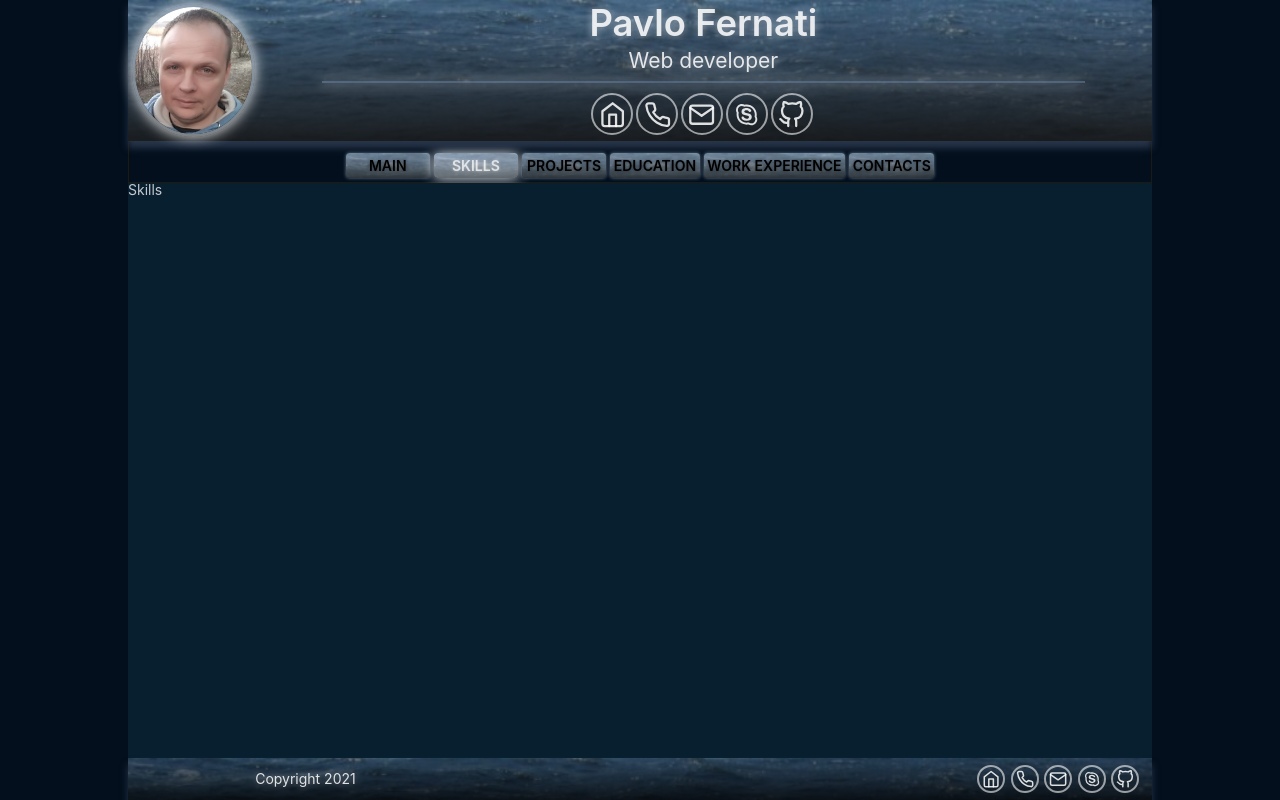
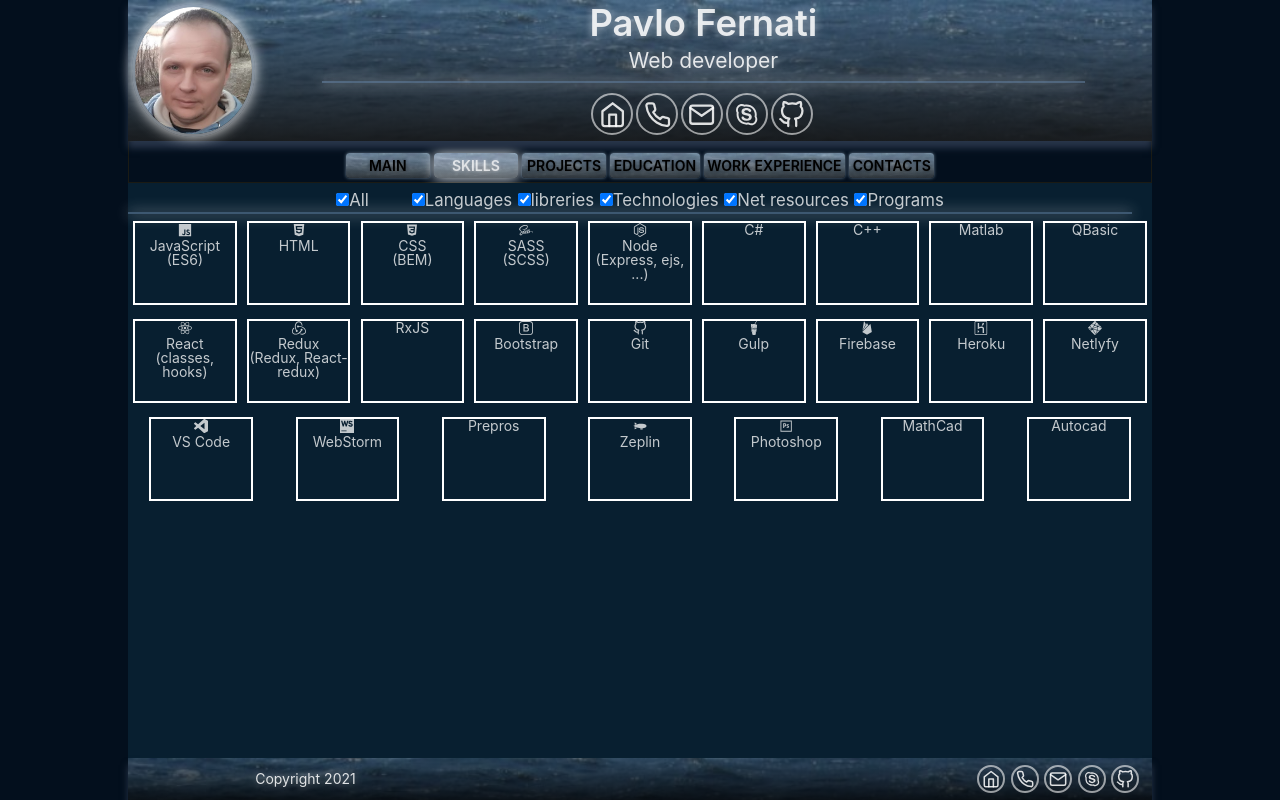
Before and after one commit to Pasha147/CV2, a React (Create React App) app: page / in a window 1280 px wide. Both pictures are taken after a click on the button "SKILLS". Built offline with nearby package versions, Linux system fonts and the light colour scheme.

Commit message:
11_11_2021

```diff
--- a/src/Main/Main.js
+++ b/src/Main/Main.js
@@ -1,13 +1,6 @@
 import React, { useState } from "react";
 import "./main.scss";
 import { nav } from "../appdata";
-
-import Skills from "./articles/Skills";
-import Mainart from "./articles/Mainart";
-import Projects from "./articles/Projects";
-import Education from "./articles/Education";
-import Workexp from "./articles/Workexp";
-import ContactsArt from "./articles/ContactsArt";
 
 function Main() {
   const [curArticle, setCurArticle] = useState(0);
@@ -26,12 +19,7 @@ function Main() {
           );
         })}
       </nav>
-      {curArticle === 0 && <Mainart />}
-      {curArticle === 1 && <Skills />}
-      {curArticle === 2 && <Projects />}
-      {curArticle === 3 && <Education />}
-      {curArticle === 4 && <Workexp />}
-      {curArticle === 5 && <ContactsArt />}
+      {nav[curArticle].article}
     </main>
   );
 }
--- a/src/Main/articles/Mainart.js
+++ b/src/Main/articles/Mainart.js
@@ -1,7 +1,9 @@
 // import "./skills.scss";
 
+// import { FiHome, FiPhone, FiMail, FiGithub, FiLinkedin } from "react-icons/fi";
+
 function Mainart() {
-  return <article>Mainart</article>;
+  return <article>Main</article>;
 }
 
 export default Mainart;
--- a/src/Main/articles/Skills.js
+++ b/src/Main/articles/Skills.js
@@ -1,7 +1,165 @@
-// import "./skills.scss";
+import { useState } from "react";
+
+import "./skills.scss";
+import { skills } from "../../appdata";
 
 function Skills() {
-  return <article>Skills</article>;
+  const [allCheck, setAllCheck] = useState(true);
+  const [langCheck, setLangCheck] = useState(true);
+  const [libCheck, setLibCheck] = useState(true);
+  const [techCheck, setTechCheck] = useState(true);
+  const [netResCheck, setNetResCheck] = useState(true);
+  const [progCheck, setProgCheck] = useState(true);
+
+  const skillCard = (item) => {
+    return (
+      <div className="card" key={item.id}>
+        {item.icon}
+        <p>{item.name}</p>
+        <p>{item.text}</p>
+      </div>
+    );
+  };
+
+  return (
+    <article className="skillsArt">
+      <div className="checkboxes">
+        <div className="checkboxes__item">
+          <input
+            type="checkbox"
+            id="0"
+            name="all"
+            checked={allCheck}
+            onChange={() => {
+              const newAllCheck = !allCheck;
+              setAllCheck(newAllCheck);
+              setLangCheck(newAllCheck);
+              setLibCheck(newAllCheck);
+              setTechCheck(newAllCheck);
+              setNetResCheck(newAllCheck);
+              setProgCheck(newAllCheck);
+            }}
+          />
+          <label htmlFor="all">All</label>
+        </div>
+        <div className="checkboxes__item">
+          <input
+            type="checkbox"
+            id="1"
+            name="languages"
+            checked={langCheck}
+            onChange={() => {
+              setLangCheck(!langCheck);
+            }}
+          />
+          <label htmlFor="languages">Languages</label>
+        </div>
+        <div className="checkboxes__item">
+          <input
+            type="checkbox"
+            id="2"
+            name="libreries"
+            checked={libCheck}
+            onChange={() => {
+              setLibCheck(!libCheck);
+            }}
+          />
+          <label htmlFor="libreries">libreries</label>
+        </div>
+        <div className="checkboxes__item">
+          <input
+            type="checkbox"
+            id="3"
+            name="technologies"
+            checked={techCheck}
+            onChange={() => {
+              setTechCheck(!techCheck);
+            }}
+          />
+          <label htmlFor="technologies">Technologies</label>
+        </div>
+        <div className="checkboxes__item">
+          <input
+            type="checkbox"
+            id="4"
+            name="netResources"
+            checked={netResCheck}
+            onChange={() => {
+              setNetResCheck(!netResCheck);
+            }}
+          />
+          <label htmlFor="netResources">Net resources</label>
+        </div>
+        <div className="checkboxes__item">
+          <input
+            type="checkbox"
+            id="5"
+            name="programs"
+            checked={progCheck}
+            onChange={() => {
+              setProgCheck(!progCheck);
+            }}
+          />
+          <label htmlFor="programs">Programs</label>
+        </div>
+      </div>
+      <div className="underline"></div>
+      <div className="skills">
+        {langCheck &&
+          skills
+            .filter((item) => item.type === "language")
+            .map((item) => skillCard(item))}
+        {libCheck &&
+          skills
+            .filter((item) => item.type === "library")
+            .map((item) => skillCard(item))}
+        {techCheck &&
+          skills
+            .filter((item) => item.type === "technology")
+            .map((item) => skillCard(item))}
+        {netResCheck &&
+          skills
+            .filter((item) => item.type === "netResources")
+            .map((item) => skillCard(item))}
+        {progCheck &&
+          skills
+            .filter((item) => item.type === "programs")
+            .map((item) => skillCard(item))}
+      </div>
+    </article>
+  );
 }
 
 export default Skills;
+
+/*
+
+• IoLogoJavascript	JavaScript (ES6);
+• FaReact React (  React-redux, React-router... );
+• SiRedux Redux (Redux, React-redux), RxJS;
+•	GrHtml5 HTML, DiCss3 CSS (BEM), DiSass SASS (SCSS), BsBootstrap Bootstrap;
+• FaNodeJs Node (SiExpress Express, ejs, ...)
+•	FiGithub Git, FaGulp Gulp, IoLogoFirebase Firebase, GrHeroku Heroku, SiNetlify Netlyfy,...;
+• SiVisualstudiocode	VS Code, WebStorm SiWebstorm, Prepros, GiZeppelin Zeplin;
+•	C#, C++, Matlab, QBasic;
+•	DiPhotoshop Photoshop, MathCad, Autocad.
+
+LANGUAGES:
+•	Ukrainian – native,
+•	Russian – fluent,
+•	English – intermediate
+
+
+SKILLS
+•	JavaScript (ES6);
+• React (React-redux, React-router... );
+• Redux (Redux, React-redux), RxJS;
+•	HTML, CSS (BEM), SASS (SCSS), Bootstrap;
+• Node (Express, ejs, ...)
+•	Git, Gulp, Firebase, Heroku, Netlyfy,...;
+•	VS Code, WebStorm, Prepros, Zeplin;
+•	C#, C++, Matlab, QBasic;
+•	Photoshop, MathCad, Autocad.
+
+
+*/
--- /dev/null
+++ b/src/Main/articles/skills.scss
@@ -0,0 +1,40 @@
+.skillsArt {
+  height: auto;
+  padding-top: 0.5rem;
+  //   border: tomato solid 2px;
+  .checkboxes {
+    display: flex;
+    justify-content: center;
+    flex-wrap: wrap;
+    &__item {
+      display: inline-block;
+      margin: 0.2rem;
+      font-size: 1.2rem;
+      min-width: 5rem;
+    }
+  }
+  .skills {
+    display: flex;
+    justify-content: space-around;
+    flex-wrap: wrap;
+  }
+  .card {
+    text-align: center;
+    margin: 0.5rem 0.25rem;
+    border: white solid 2px;
+    width: 7.4rem;
+    height: 6rem;
+  }
+  .underline {
+    transition: 0.3s all ease-in;
+    align-self: center;
+    box-shadow: 0 0 1rem #ffffffe3;
+    // margin-top: 0.5rem;
+    height: 2px;
+    width: 98%;
+    background-color: #8fafd465;
+    ::after {
+      content: "";
+    }
+  }
+}
--- a/src/appdata.js
+++ b/src/appdata.js
@@ -1,3 +1,26 @@
+import Mainart from "./Main/articles/Mainart";
+import Skills from "./Main/articles/Skills";
+import Projects from "./Main/articles/Projects";
+import Education from "./Main/articles/Education";
+import Workexp from "./Main/articles/Workexp";
+import ContactsArt from "./Main/articles/ContactsArt";
+
+//SKILLS
+import { IoLogoJavascript, IoLogoFirebase } from "react-icons/io5";
+import { FaReact, FaNodeJs, FaGulp, FaHtml5 } from "react-icons/fa";
+import {
+  SiRedux,
+  SiNetlify,
+  SiVisualstudiocode,
+  SiWebstorm,
+} from "react-icons/si";
+import { GrHeroku } from "react-icons/gr";
+import { DiCss3, DiSass, DiPhotoshop } from "react-icons/di";
+import { BsBootstrap } from "react-icons/bs";
+import { FiGithub } from "react-icons/fi";
+import { GiZeppelin } from "react-icons/gi";
+//===============================================
+
 export const contacts = [
   { name: "user", icon: "FiHome" },
   { name: "home", icon: "FiHome" },
@@ -7,11 +30,198 @@ export const contacts = [
   { name: "github", icon: "FiGithub" },
 ];
 
+//buttons in nav
 export const nav = [
-  { id: 0, name: "MAIN", artHeader: "Main" },
-  { id: 1, name: "SKILLS", artHeader: "Skills" },
-  { id: 2, name: "PROJECTS", artHeader: "Projects" },
-  { id: 3, name: "EDUCATION", artHeader: "Education" },
-  { id: 4, name: "WORK EXPERIENCE", artHeader: "Work Experience" },
-  { id: 5, name: "CONTACTS", artHeader: "Contacts" },
+  { id: 0, name: "MAIN", artHeader: "Main", article: <Mainart /> },
+  { id: 1, name: "SKILLS", artHeader: "Skills", article: <Skills /> },
+  { id: 2, name: "PROJECTS", artHeader: "Projects", article: <Projects /> },
+  { id: 3, name: "EDUCATION", artHeader: "Education", article: <Education /> },
+  {
+    id: 4,
+    name: "WORK EXPERIENCE",
+    artHeader: "Work Experience",
+    article: <Workexp />,
+  },
+  { id: 5, name: "CONTACTS", artHeader: "Contacts", article: <ContactsArt /> },
 ];
+
+//SKILLS============================
+
+export const skills = [
+  {
+    id: 0,
+    name: "JavaScript",
+    text: "(ES6)",
+    icon: <IoLogoJavascript />,
+    type: "language",
+  },
+  {
+    id: 1,
+    name: "React",
+    text: "(classes, hooks)",
+    icon: <FaReact />,
+    type: "library",
+  },
+  {
+    id: 3,
+    name: "Redux",
+    text: "(Redux, React-redux)",
+    icon: <SiRedux />,
+    type: "library",
+  },
+  {
+    id: 4,
+    name: "RxJS",
+    text: "",
+    icon: null,
+    type: "library",
+  },
+  {
+    id: 5,
+    name: "HTML",
+    text: null,
+    icon: <FaHtml5 />,
+    type: "language",
+  },
+  {
+    id: 6,
+    name: "CSS",
+    text: "(BEM)",
+    icon: <DiCss3 />,
+    type: "language",
+  },
+  {
+    id: 7,
+    name: "SASS",
+    text: "(SCSS)",
+    icon: <DiSass />,
+    type: "language",
+  },
+  {
+    id: 8,
+    name: "Bootstrap",
+    text: null,
+    icon: <BsBootstrap />,
+    type: "library",
+  },
+  {
+    id: 9,
+    name: "Node",
+    text: "(Express, ejs, ...)",
+    icon: <FaNodeJs />,
+    type: "language",
+  },
+  {
+    id: 10,
+    name: "Git",
+    text: null,
+    icon: <FiGithub />,
+    type: "technology",
+  },
+  {
+    id: 11,
+    name: "Gulp",
+    text: null,
+    icon: <FaGulp />,
+    type: "technology",
+  },
+  {
+    id: 12,
+    name: "Firebase",
+    text: null,
+    icon: <IoLogoFirebase />,
+    type: "netResources",
+  },
+  {
+    id: 13,
+    name: "Heroku",
+    text: null,
+    icon: <GrHeroku />,
+    type: "netResources",
+  },
+  {
+    id: 15,
+    name: "Netlyfy",
+    text: null,
+    icon: <SiNetlify />,
+    type: "netResources",
+  },
+  {
+    id: 16,
+    name: "VS Code",
+    text: null,
+    icon: <SiVisualstudiocode />,
+    type: "programs",
+  },
+  {
+    id: 17,
+    name: "WebStorm",
+    text: null,
+    icon: <SiWebstorm />,
+    type: "programs",
+  },
+  {
+    id: 18,
+    name: "Prepros",
+    text: null,
+    icon: null,
+    type: "programs",
+  },
+  {
+    id: 19,
+    name: "Zeplin",
+    text: null,
+    icon: <GiZeppelin />,
+    type: "programs",
+  },
+  {
+    id: 20,
+    name: "C#",
+    text: null,
+    icon: null,
+    type: "language",
+  },
+  {
+    id: 21,
+    name: "C++",
+    text: null,
+    icon: null,
+    type: "language",
+  },
+  {
+    id: 22,
+    name: "Matlab",
+    text: null,
+    icon: null,
+    type: "language",
+  },
+  {
+    id: 23,
+    name: "QBasic",
+    text: null,
+    icon: null,
+    type: "language",
+  },
+  {
+    id: 24,
+    name: "Photoshop",
+    text: null,
+    icon: <DiPhotoshop />,
+    type: "programs",
+  },
+  {
+    id: 25,
+    name: "MathCad",
+    text: null,
+    icon: null,
+    type: "programs",
+  },
+  {
+    id: 26,
+    name: "Autocad",
+    text: null,
+    icon: null,
+    type: "programs",
+  },
+];
+//================================
```
